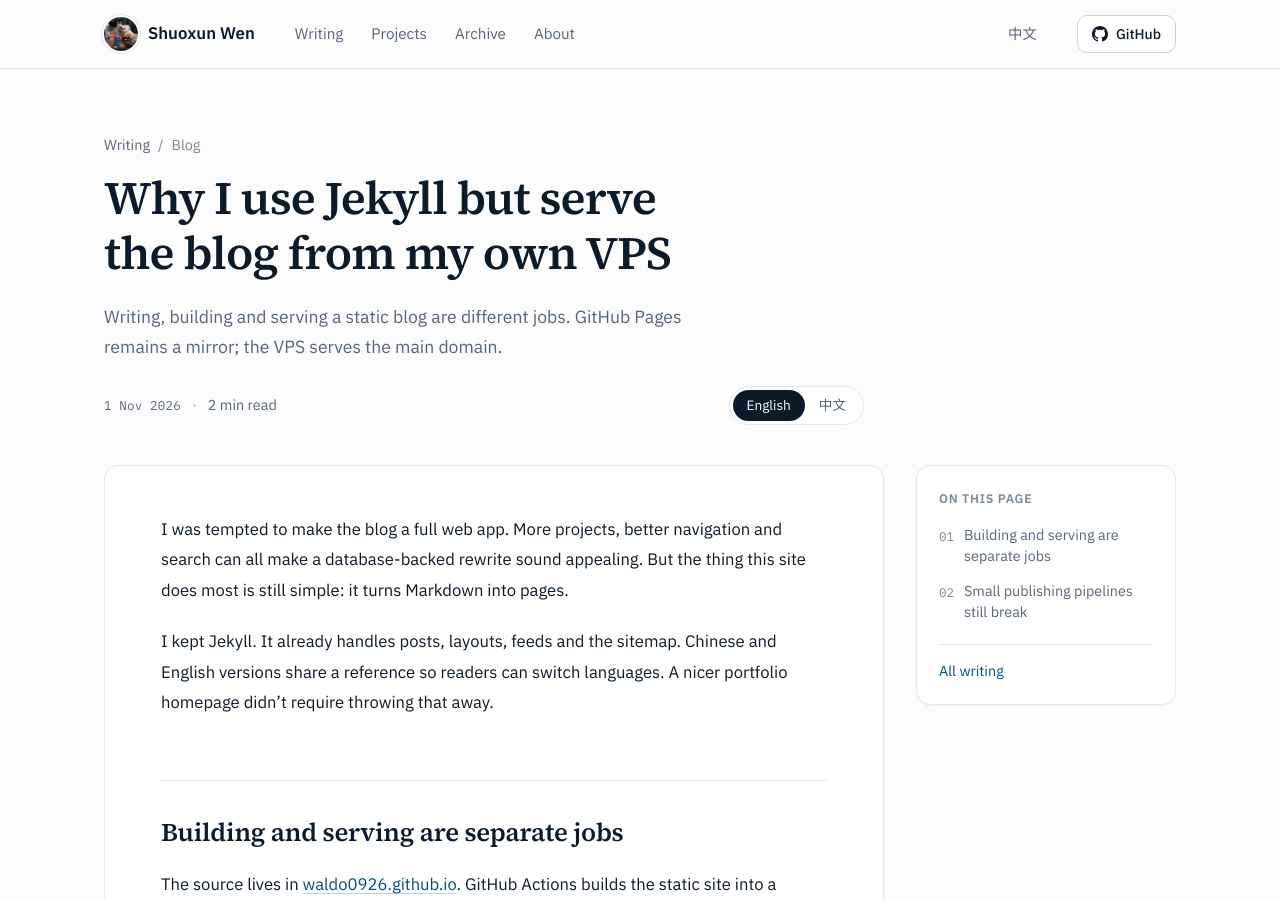
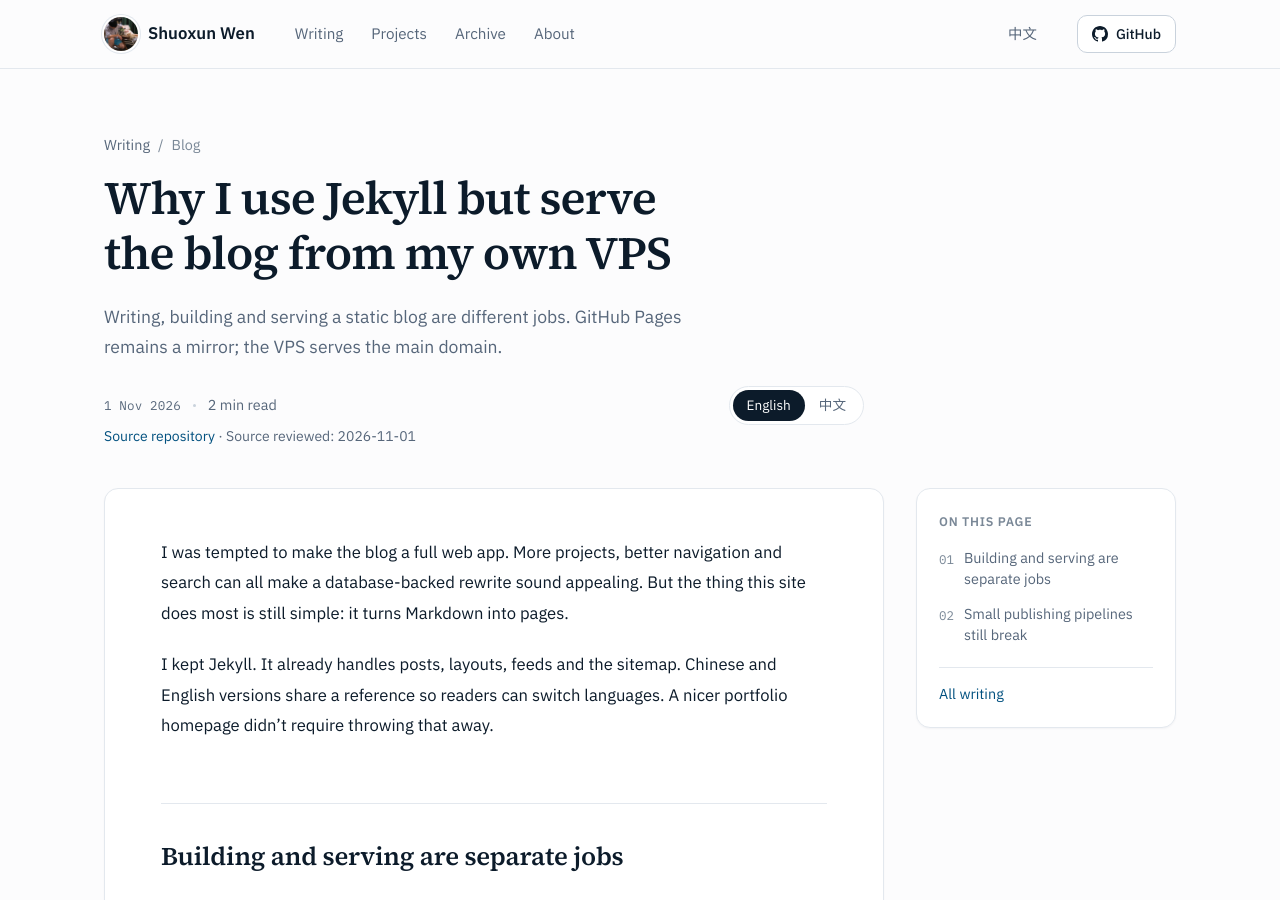
Before and after one commit to Waldo0926/waldo0926.github.io, a Jekyll site: the page built from _posts/2026-11-01-blog-build-rollback.md, in a window 1280 px wide and 900 px high. Built offline with Jekyll 4.4.1, drawn with Linux system fonts in a browser that asks for light colours.

Commit message:
content(blog): attribute code source and review date

```diff
--- a/_posts/2026-11-01-blog-build-rollback.md
+++ b/_posts/2026-11-01-blog-build-rollback.md
@@ -7,6 +7,8 @@ ref: blog-build-rollback
 lang: en
 title: "Why I use Jekyll but serve the blog from my own VPS"
 image: /assets/og/site.png
+source_repo: waldo0926.github.io
+source_checked: 2026-11-01
 ---
 
 I was tempted to make the blog a full web app. More projects, better navigation and search can all make a database-backed rewrite sound appealing. But the thing this site does most is still simple: it turns Markdown into pages.
```
